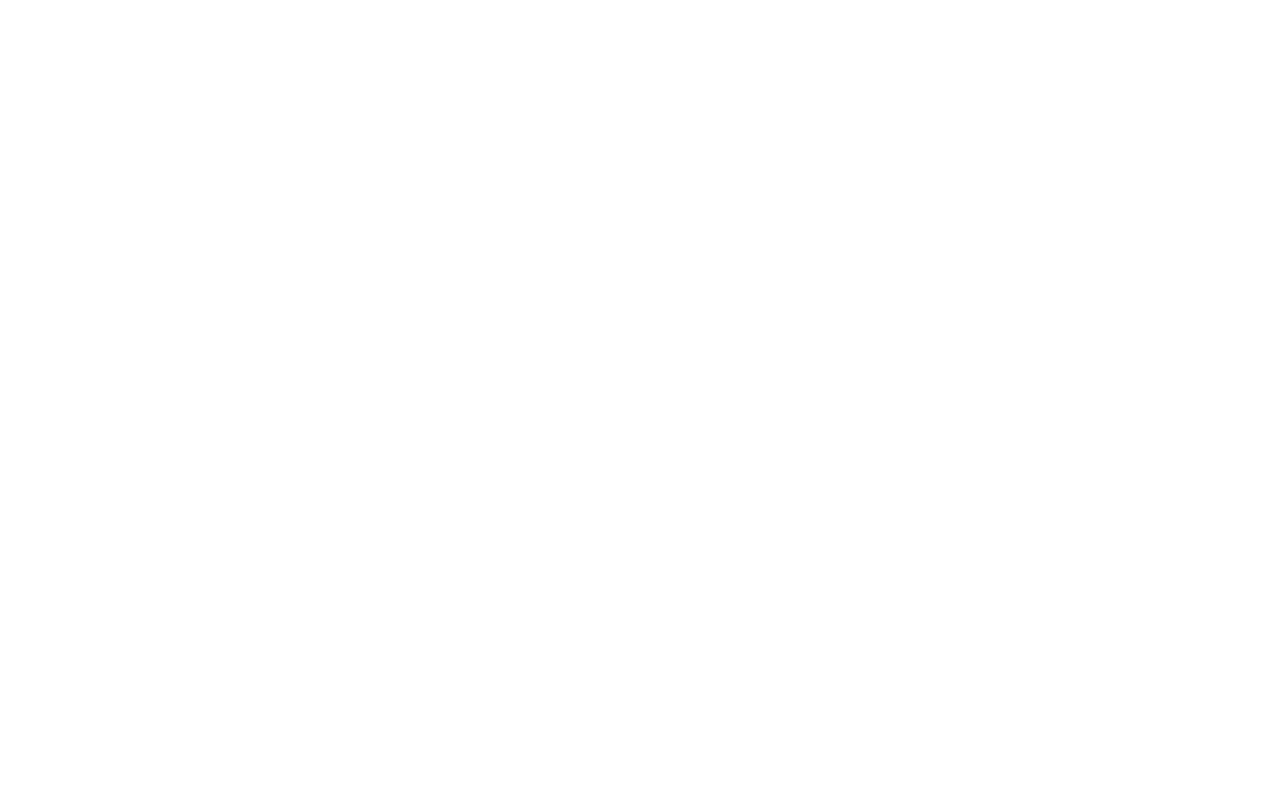
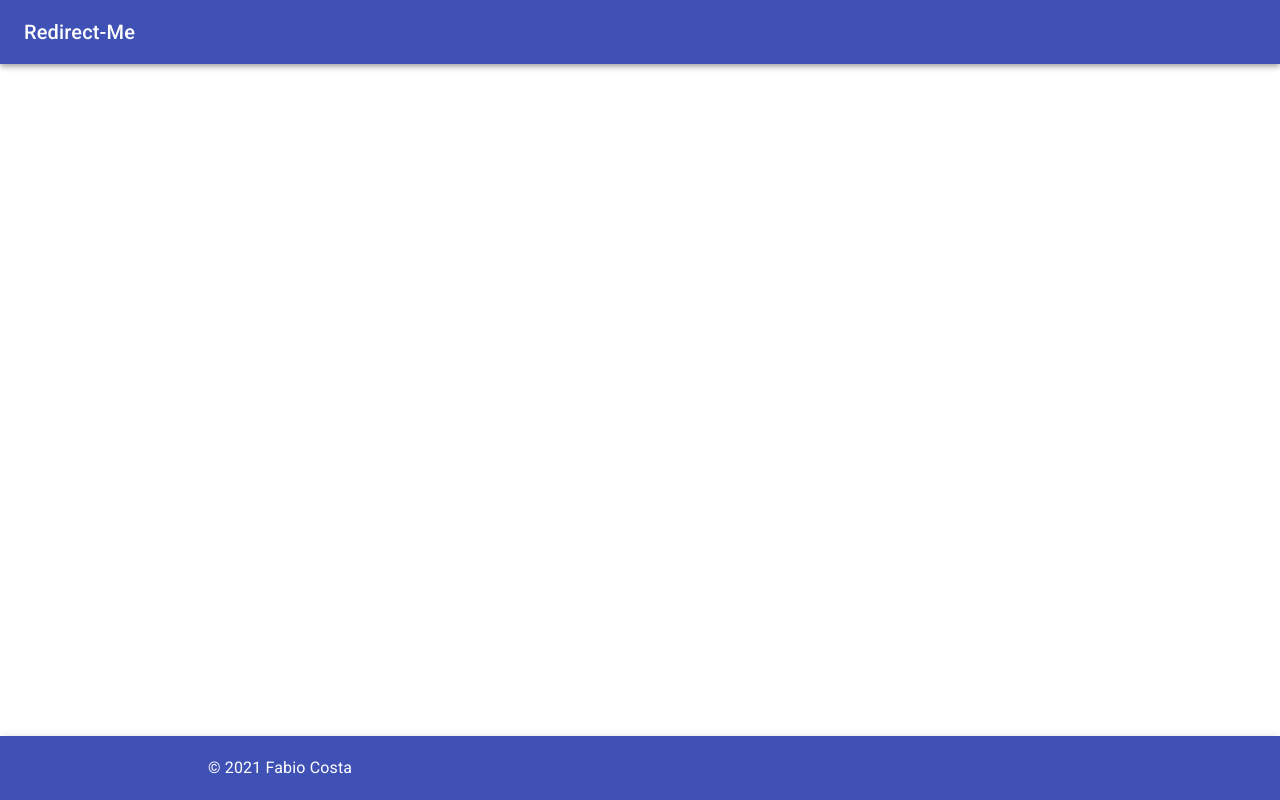
Before and after one commit to fabiocosta89/redirectme, a React (Create React App) app in the folder src/redirect-me/: page / in a window 1280 px wide. Built offline with nearby package versions, Linux system fonts and the light colour scheme.

Commit message:
Add Header; Add Footer; Add Material-UI; Add Node-sass;

```diff
--- a/src/redirect-me/package.json
+++ b/src/redirect-me/package.json
@@ -3,6 +3,7 @@
   "version": "0.1.0",
   "private": true,
   "dependencies": {
+    "@material-ui/icons": "^4.11.2",
     "@testing-library/jest-dom": "^5.12.0",
     "@testing-library/react": "^11.2.7",
     "@testing-library/user-event": "^12.8.3",
@@ -10,6 +11,7 @@
     "@types/node": "^12.20.13",
     "@types/react": "^17.0.5",
     "@types/react-dom": "^17.0.5",
+    "node-sass": "^6.0.0",
     "react": "^17.0.2",
     "react-dom": "^17.0.2",
     "react-scripts": "4.0.3",
--- a/src/redirect-me/public/index.html
+++ b/src/redirect-me/public/index.html
@@ -24,7 +24,9 @@
       work correctly both with client-side routing and a non-root public URL.
       Learn how to configure a non-root public URL by running `npm run build`.
     -->
-    <title>Redirect Me</title>
+    <link rel="stylesheet" href="https://fonts.googleapis.com/css?family=Roboto:300,400,500,700&display=swap" />
+    <link rel="stylesheet" href="https://fonts.googleapis.com/icon?family=Material+Icons" />
+    <title>Redirect-Me</title>
   </head>
   <body>
     <noscript>You need to enable JavaScript to run this app.</noscript>
--- a/src/redirect-me/src/App.tsx
+++ b/src/redirect-me/src/App.tsx
@@ -1,8 +1,14 @@
-import './App.css';
+import './App.scss';
+import Header from './components/header/Header';
+import Footer from './components/footer/Footer';
+import { Fragment } from 'react';
 
 function App() {
   return (
-    <div></div>
+    <Fragment>
+      <Header />
+      <Footer />
+    </Fragment>
   );
 }
 
--- /dev/null
+++ b/src/redirect-me/src/components/footer/Footer.tsx
@@ -0,0 +1,36 @@
+import { createStyles, makeStyles, Theme } from "@material-ui/core/styles";
+import AppBar from '@material-ui/core/AppBar';
+import Container from '@material-ui/core/Container';
+import Toolbar from "@material-ui/core/Toolbar";
+import Typography from '@material-ui/core/Typography';
+import Link from '@material-ui/core/Link';
+
+const useStyles = makeStyles((theme: Theme) =>
+  createStyles({
+    footer: {
+      position: "fixed",
+      width: "100%",
+      left: 0,
+      bottom: 0,
+    }
+  })
+);
+
+const Footer = () => {
+  const classes = useStyles();
+  return (
+    <footer className={classes.footer}>
+      <AppBar position="static" color="primary">
+        <Container maxWidth="md">
+          <Toolbar>
+            <Typography variant="body1" color="inherit">
+              <Link href="https://fabiocosta.eu" target="_blank" color="inherit">© 2021 Fabio Costa</Link>
+            </Typography>
+          </Toolbar>
+        </Container>
+      </AppBar>
+    </footer>
+    );
+}
+
+export default Footer;
--- /dev/null
+++ b/src/redirect-me/src/components/header/Header.tsx
@@ -0,0 +1,39 @@
+import { createStyles, makeStyles, Theme } from "@material-ui/core/styles";
+import AppBar from '@material-ui/core/AppBar';
+import Toolbar from "@material-ui/core/Toolbar";
+import Typography from '@material-ui/core/Typography';
+import Link from '@material-ui/core/Link';
+
+const useStyles = makeStyles((theme: Theme) =>
+  createStyles({
+    root: {
+      flexGrow: 1
+    },
+    menuButton: {
+      marginRight: theme.spacing(2)
+    },
+    title: {
+      flexGrow: 1
+    }
+  })
+);
+
+const Header = () => {
+  const classes = useStyles();
+
+  return (
+    <div className={classes.root}>
+      <AppBar position="static">
+        <Toolbar>
+          <Typography variant="h6" className={classes.title}>
+            <Link href="#" color="inherit">
+              Redirect-Me
+            </Link>
+          </Typography>
+        </Toolbar>
+      </AppBar>
+    </div>
+  );
+}
+
+export default Header;
--- a/src/redirect-me/src/index.tsx
+++ b/src/redirect-me/src/index.tsx
@@ -1,6 +1,6 @@
 import React from 'react';
 import ReactDOM from 'react-dom';
-import './index.css';
+import './index.scss';
 import App from './App';
 import reportWebVitals from './reportWebVitals';
 
```
Also changed, not shown: src/redirect-me/src/App.css (deleted), src/redirect-me/src/App.scss (added), src/redirect-me/src/index.scss (renamed from src/redirect-me/src/index.css), 2 other files (tests, documents, lock files or other folders).
